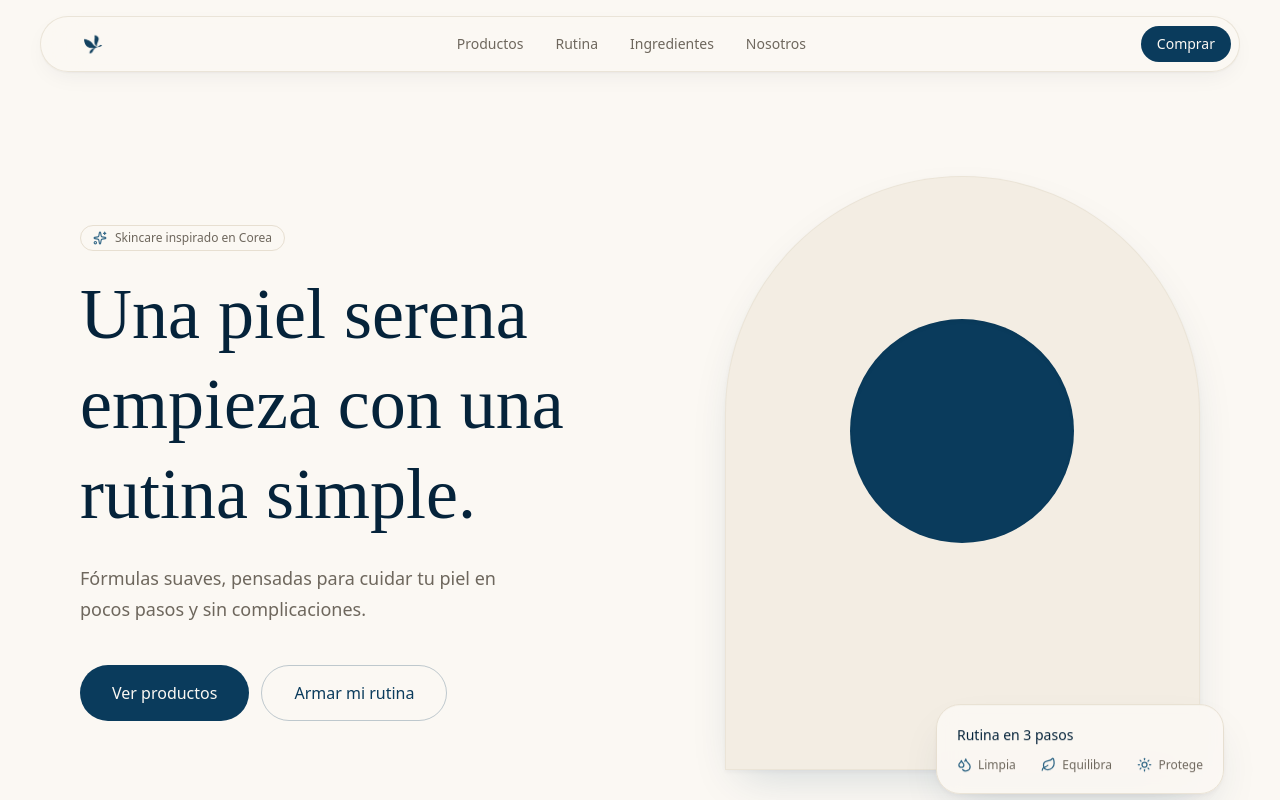
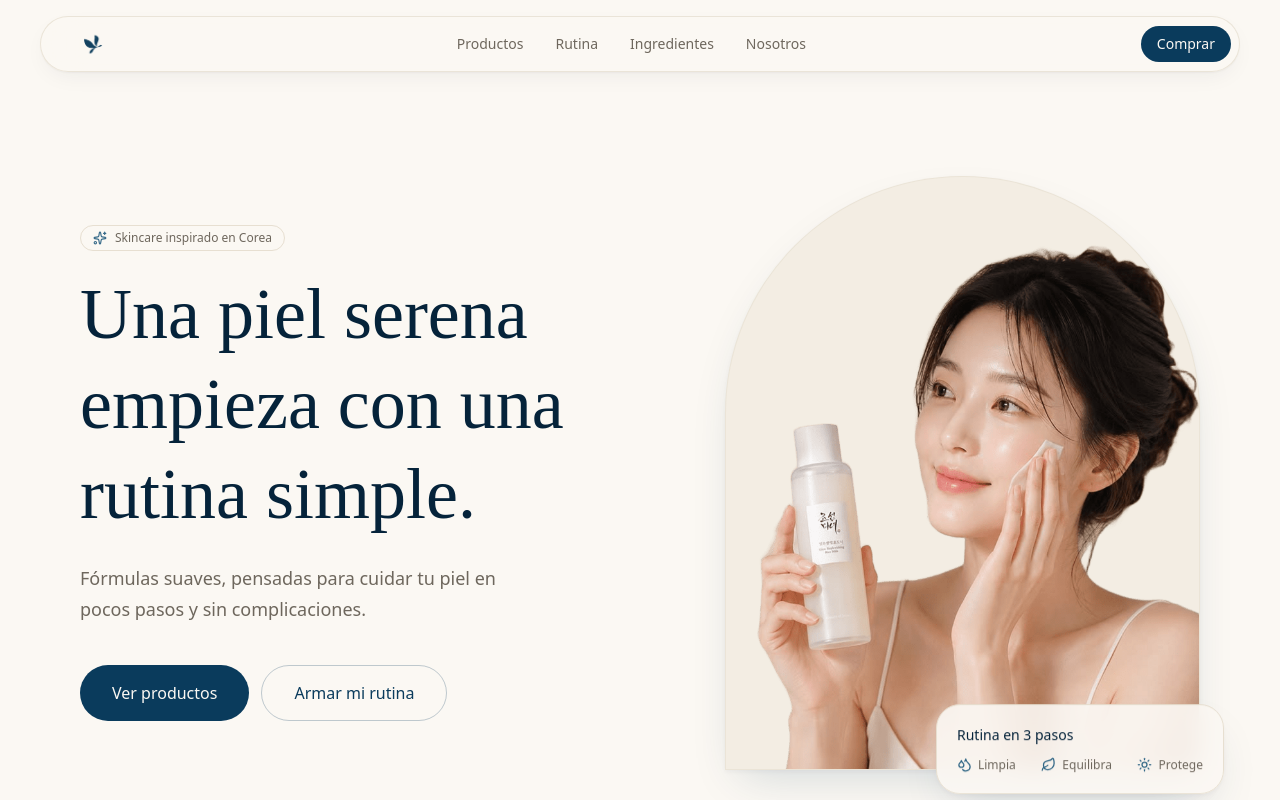
Before and after one commit to Jamesless-dev/hollylab-web, a React (Vite) app: page / in a window 1280 px wide. Shown: the top 800 px of the page. Built offline with nearby package versions, Linux system fonts and the light colour scheme.

Commit message:
mejora de la pantalla principal

```diff
--- a/src/components/ui/Badge.jsx
+++ b/src/components/ui/Badge.jsx
@@ -12,7 +12,7 @@ export default function Badge({ variant = "soft", className, children }) {
       className={cn(
         "inline-flex items-center gap-1.5 rounded-full px-3 py-1 text-xs font-medium",
         variants[variant],
-        className
+        className,
       )}
     >
       {children}
--- a/src/data/site.js
+++ b/src/data/site.js
@@ -14,7 +14,7 @@ export const site = {
     text: "Fórmulas suaves, pensadas para cuidar tu piel en pocos pasos y sin complicaciones.",
     primary: { label: "Ver productos", href: "#productos" },
     secondary: { label: "Armar mi rutina", href: "#rutina" },
-    image: null,
+    image: "portada.png",
     routine: ["Limpia", "Equilibra", "Protege"],
   },
 };
```
Also changed, not shown: public/portada.png (added), public/producto_main.png (added).
